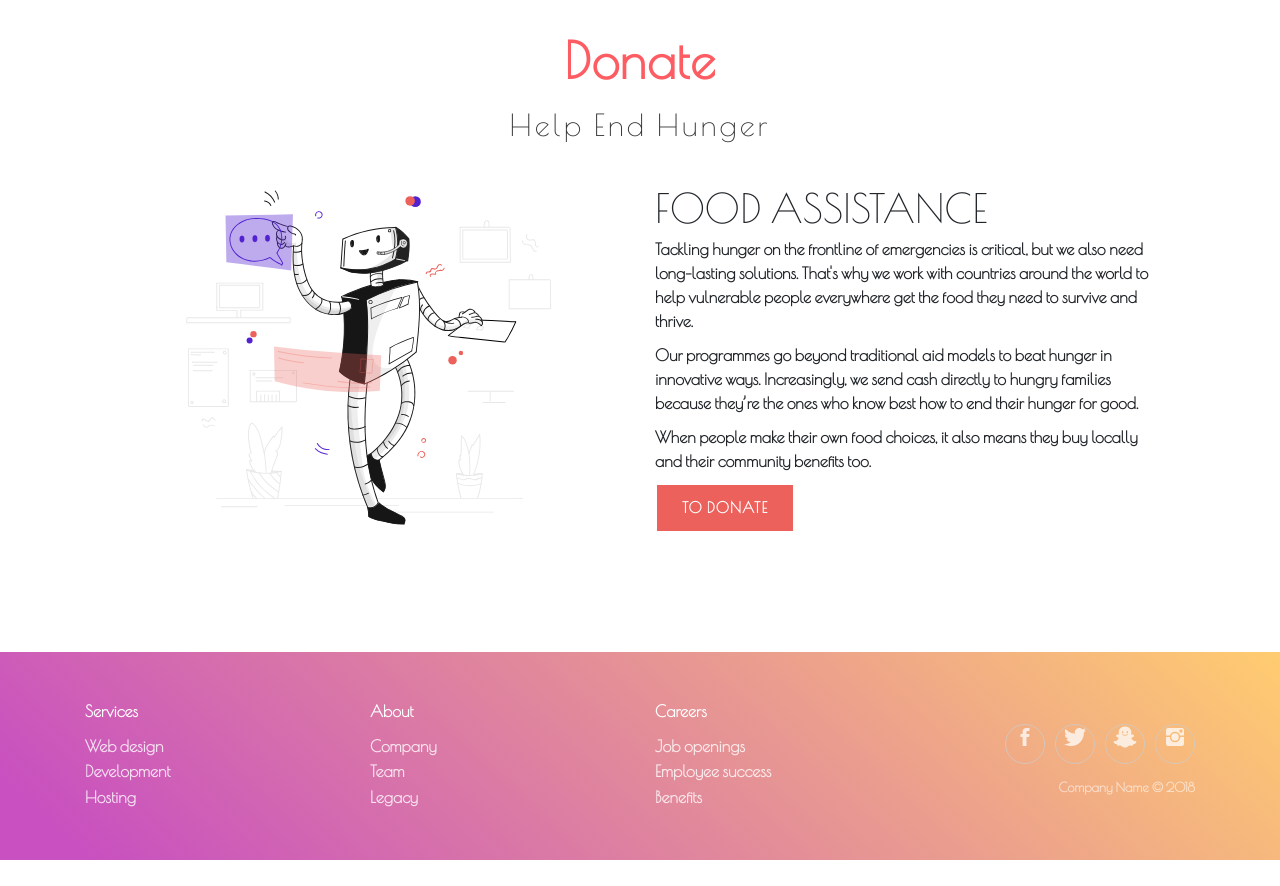
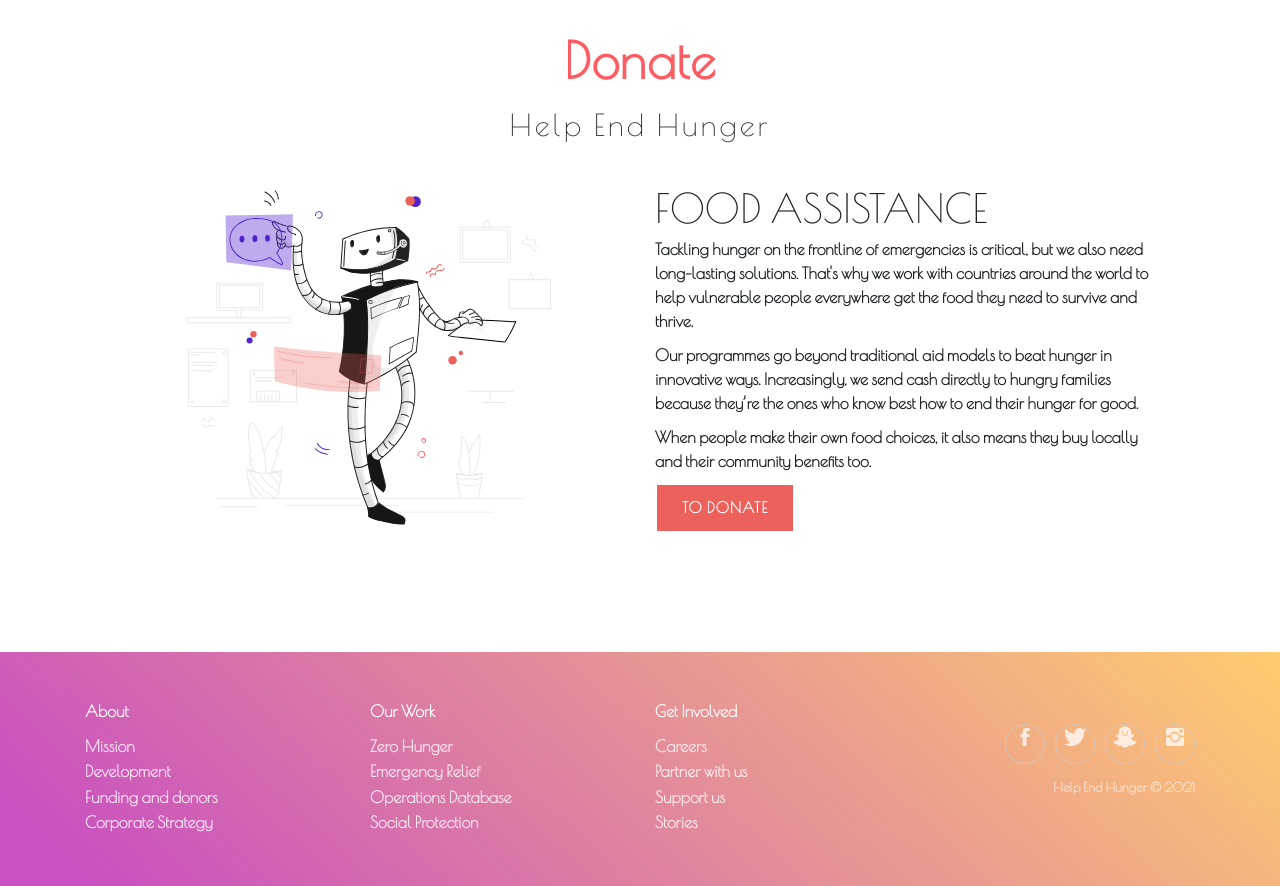
Before and after one commit to harshkumar101/HelpEndHunger, a plain HTML site: page index.html in a window 1280 px wide. Before the commit the page ends 860 px from the top, so only its background shows below. Drawn offline with nearby package versions, Linux system fonts and the light colour scheme.

Commit message:
Update index.html

```diff
--- a/index.html
+++ b/index.html
@@ -62,33 +62,36 @@
         <div class="container">
           <div class="row justify-content-center">
             <div class="col-sm-4 col-md-3 item">
-              <h3>Services</h3>
+              <h3>About</h3>
               <ul>
-                <li><a href="#">Web design</a></li>
+                <li><a href="#">Mission</a></li>
                 <li><a href="#">Development</a></li>
-                <li><a href="#">Hosting</a></li>
+                <li><a href="#">Funding and donors</a></li>
+                <li><a href="#">Corporate Strategy</a></li>
               </ul>
             </div>
             <div class="col-sm-4 col-md-3 item">
-              <h3>About</h3>
+              <h3>Our Work</h3>
               <ul>
-                <li><a href="#">Company</a></li>
-                <li><a href="#">Team</a></li>
-                <li><a href="#">Legacy</a></li>
+                <li><a href="#">Zero Hunger</a></li>
+                <li><a href="#">Emergency Relief</a></li>
+                <li><a href="#">Operations Database</a></li>
+                <li><a href="#">Social Protection</a></li>
               </ul>
             </div>
             <div class="col-sm-4 col-md-3 item">
-              <h3>Careers</h3>
+              <h3>Get Involved</h3>
               <ul>
-                <li><a href="#">Job openings</a></li>
-                <li><a href="#">Employee success</a></li>
-                <li><a href="#">Benefits</a></li>
+                <li><a href="#">Careers</a></li>
+                <li><a href="#">Partner with us</a></li>
+                <li><a href="#">Support us</a></li>
+                <li><a href="#">Stories</a></li>
               </ul>
             </div>
             <div class="col-lg-3 item social"><a href="#"><i class="icon ion-social-facebook"></i></a><a href="#"><i
                   class="icon ion-social-twitter"></i></a><a href="#"><i class="icon ion-social-snapchat"></i></a><a
                 href="#"><i class="icon ion-social-instagram"></i></a>
-              <p class="copyright">Company Name © 2018</p>
+              <p class="copyright">Help End Hunger © 2021</p>
             </div>
           </div>
         </div>
```
